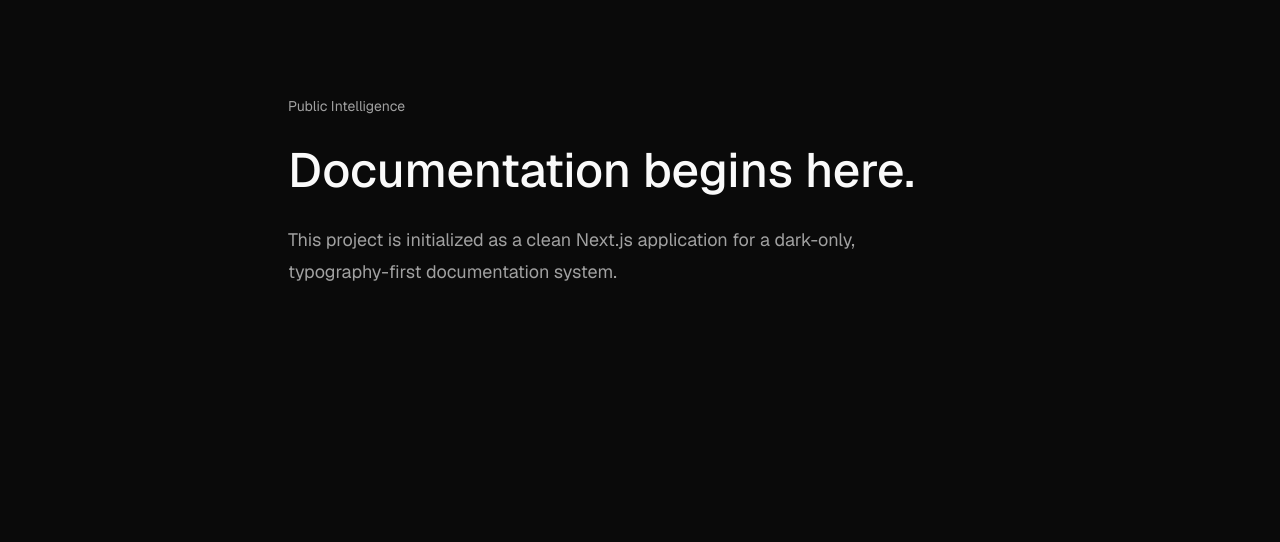
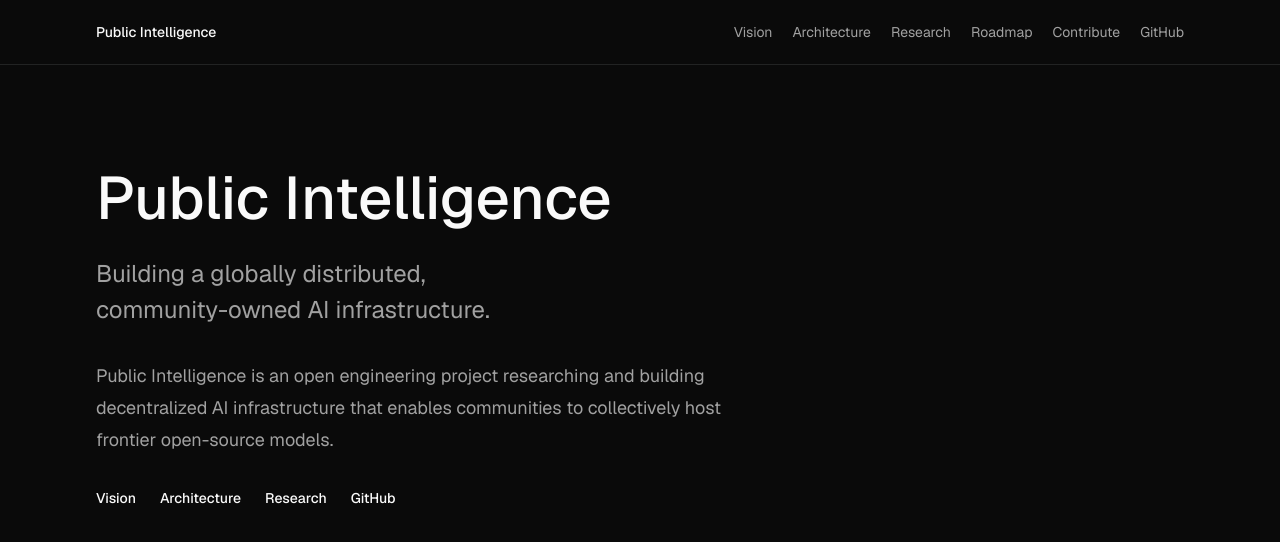
Before and after one commit to Public-Intelligence-Revolution/website, a Next.js app: page / in a window 1280 px wide. Shown: the top 542 px of the page. Built offline with nearby package versions, Linux system fonts and the light colour scheme.

Commit message:
Implement website layout and navigation

```diff
--- /dev/null
+++ b/src/app/architecture/page.tsx
@@ -0,0 +1,12 @@
+import { PageShell } from "@/components/page-shell";
+
+export default function ArchitecturePage() {
+  return (
+    <PageShell>
+      <div className="space-y-4">
+        <h1 className="text-4xl font-medium text-foreground">Architecture</h1>
+        <p className="text-lg text-muted-foreground">Coming Soon</p>
+      </div>
+    </PageShell>
+  );
+}
--- /dev/null
+++ b/src/app/contribute/page.tsx
@@ -0,0 +1,12 @@
+import { PageShell } from "@/components/page-shell";
+
+export default function ContributePage() {
+  return (
+    <PageShell>
+      <div className="space-y-4">
+        <h1 className="text-4xl font-medium text-foreground">Contribute</h1>
+        <p className="text-lg text-muted-foreground">Coming Soon</p>
+      </div>
+    </PageShell>
+  );
+}
--- a/src/app/layout.tsx
+++ b/src/app/layout.tsx
@@ -1,5 +1,6 @@
 import type { Metadata } from "next";
 import { Geist } from "next/font/google";
+import { SiteHeader } from "@/components/site-header";
 import "./globals.css";
 
 const geist = Geist({
@@ -22,7 +23,10 @@
       lang="en"
       className={`${geist.variable} dark h-full antialiased`}
     >
-      <body className="min-h-full">{children}</body>
+      <body className="min-h-full">
+        <SiteHeader />
+        {children}
+      </body>
     </html>
   );
 }
--- a/src/app/page.tsx
+++ b/src/app/page.tsx
@@ -1,16 +1,53 @@
+import Link from "next/link";
+import { PageShell } from "@/components/page-shell";
+
+const links = [
+  { href: "/vision", label: "Vision" },
+  { href: "/architecture", label: "Architecture" },
+  { href: "/research", label: "Research" },
+  {
+    href: "https://github.com/Public-Intelligence",
+    label: "GitHub",
+    external: true,
+  },
+];
+
 export default function Home() {
   return (
-    <main className="mx-auto min-h-screen w-full max-w-3xl px-6 py-24 sm:px-8">
-      <div className="space-y-6">
-        <p className="text-sm text-muted-foreground">Public Intelligence</p>
-        <h1 className="text-4xl font-medium leading-tight text-foreground sm:text-5xl">
-          Documentation begins here.
-        </h1>
-        <p className="max-w-2xl text-lg leading-8 text-muted-foreground">
-          This project is initialized as a clean Next.js application for a
-          dark-only, typography-first documentation system.
+    <PageShell>
+      <section className="max-w-3xl space-y-8">
+        <div className="space-y-5">
+          <h1 className="text-5xl font-medium leading-tight text-foreground sm:text-6xl">
+            Public Intelligence
+          </h1>
+          <p className="max-w-2xl text-2xl leading-9 text-muted-foreground">
+            Building a globally distributed,
+            <br />
+            community-owned AI infrastructure.
+          </p>
+        </div>
+        <p className="max-w-2xl text-base leading-8 text-muted-foreground sm:text-lg">
+          Public Intelligence is an open engineering project researching and
+          building decentralized AI infrastructure that enables communities to
+          collectively host frontier open-source models.
         </p>
-      </div>
-    </main>
+        <nav
+          aria-label="Homepage links"
+          className="flex flex-wrap gap-x-6 gap-y-3"
+        >
+          {links.map((link) => (
+            <Link
+              key={link.href}
+              href={link.href}
+              className="text-sm font-medium text-foreground underline-offset-4 hover:underline"
+              target={link.external ? "_blank" : undefined}
+              rel={link.external ? "noreferrer" : undefined}
+            >
+              {link.label}
+            </Link>
+          ))}
+        </nav>
+      </section>
+    </PageShell>
   );
 }
--- /dev/null
+++ b/src/app/research/page.tsx
@@ -0,0 +1,12 @@
+import { PageShell } from "@/components/page-shell";
+
+export default function ResearchPage() {
+  return (
+    <PageShell>
+      <div className="space-y-4">
+        <h1 className="text-4xl font-medium text-foreground">Research</h1>
+        <p className="text-lg text-muted-foreground">Coming Soon</p>
+      </div>
+    </PageShell>
+  );
+}
--- /dev/null
+++ b/src/app/roadmap/page.tsx
@@ -0,0 +1,12 @@
+import { PageShell } from "@/components/page-shell";
+
+export default function RoadmapPage() {
+  return (
+    <PageShell>
+      <div className="space-y-4">
+        <h1 className="text-4xl font-medium text-foreground">Roadmap</h1>
+        <p className="text-lg text-muted-foreground">Coming Soon</p>
+      </div>
+    </PageShell>
+  );
+}
--- /dev/null
+++ b/src/app/vision/page.tsx
@@ -0,0 +1,12 @@
+import { PageShell } from "@/components/page-shell";
+
+export default function VisionPage() {
+  return (
+    <PageShell>
+      <div className="space-y-4">
+        <h1 className="text-4xl font-medium text-foreground">Vision</h1>
+        <p className="text-lg text-muted-foreground">Coming Soon</p>
+      </div>
+    </PageShell>
+  );
+}
--- /dev/null
+++ b/src/components/page-shell.tsx
@@ -0,0 +1,11 @@
+type PageShellProps = {
+  children: React.ReactNode;
+};
+
+export function PageShell({ children }: PageShellProps) {
+  return (
+    <main className="mx-auto w-full max-w-6xl px-6 py-20 sm:px-8 sm:py-24">
+      {children}
+    </main>
+  );
+}
--- /dev/null
+++ b/src/components/site-header.tsx
@@ -0,0 +1,42 @@
+import Link from "next/link";
+
+const navigation = [
+  { href: "/vision", label: "Vision" },
+  { href: "/architecture", label: "Architecture" },
+  { href: "/research", label: "Research" },
+  { href: "/roadmap", label: "Roadmap" },
+  { href: "/contribute", label: "Contribute" },
+  {
+    href: "https://github.com/Public-Intelligence-Revolution",
+    label: "GitHub",
+    external: true,
+  },
+];
+
+export function SiteHeader() {
+  return (
+    <header className="border-b border-border">
+      <div className="mx-auto flex min-h-16 w-full max-w-6xl flex-col gap-4 px-6 py-4 sm:px-8 lg:flex-row lg:items-center lg:justify-between">
+        <Link href="/" className="text-sm font-medium text-foreground">
+          Public Intelligence
+        </Link>
+        <nav
+          aria-label="Primary navigation"
+          className="flex flex-wrap gap-x-5 gap-y-2 text-sm text-muted-foreground"
+        >
+          {navigation.map((item) => (
+            <Link
+              key={item.href}
+              href={item.href}
+              className="hover:text-foreground"
+              target={item.external ? "_blank" : undefined}
+              rel={item.external ? "noreferrer" : undefined}
+            >
+              {item.label}
+            </Link>
+          ))}
+        </nav>
+      </div>
+    </header>
+  );
+}
```
